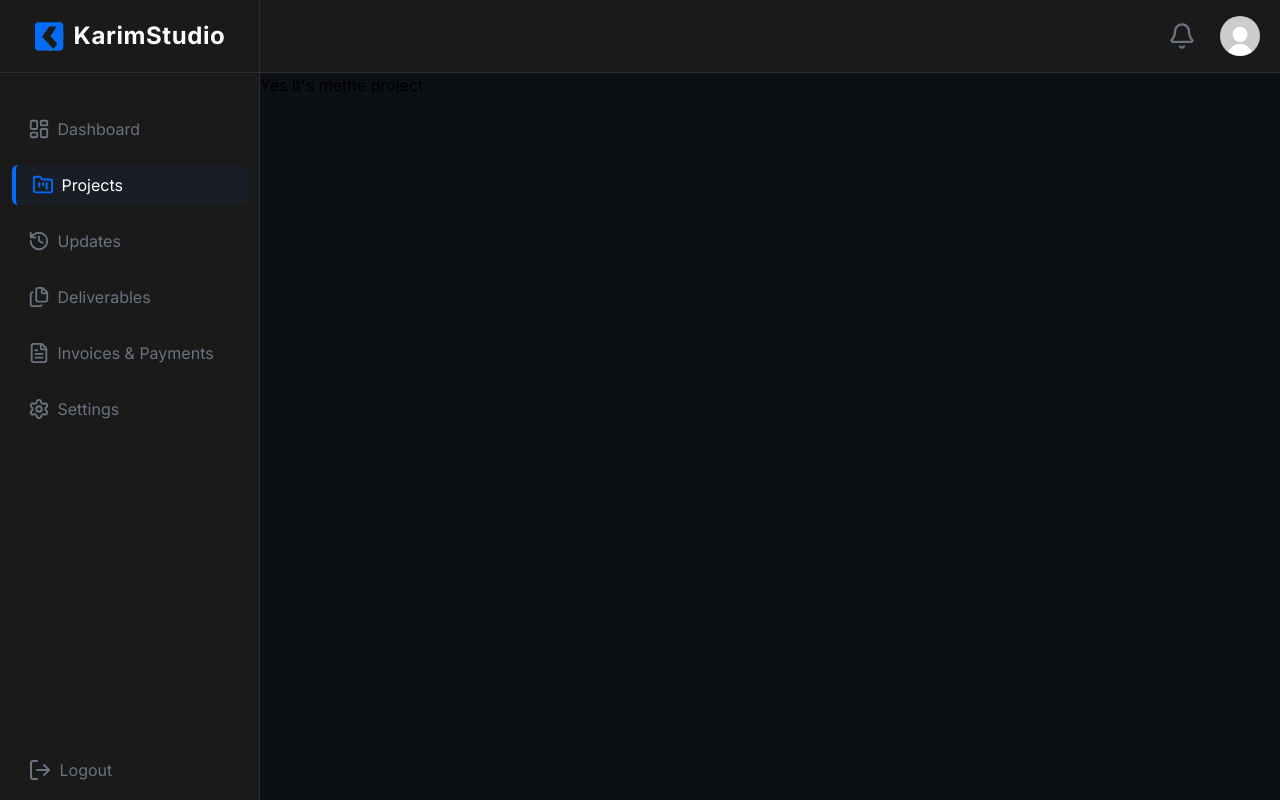
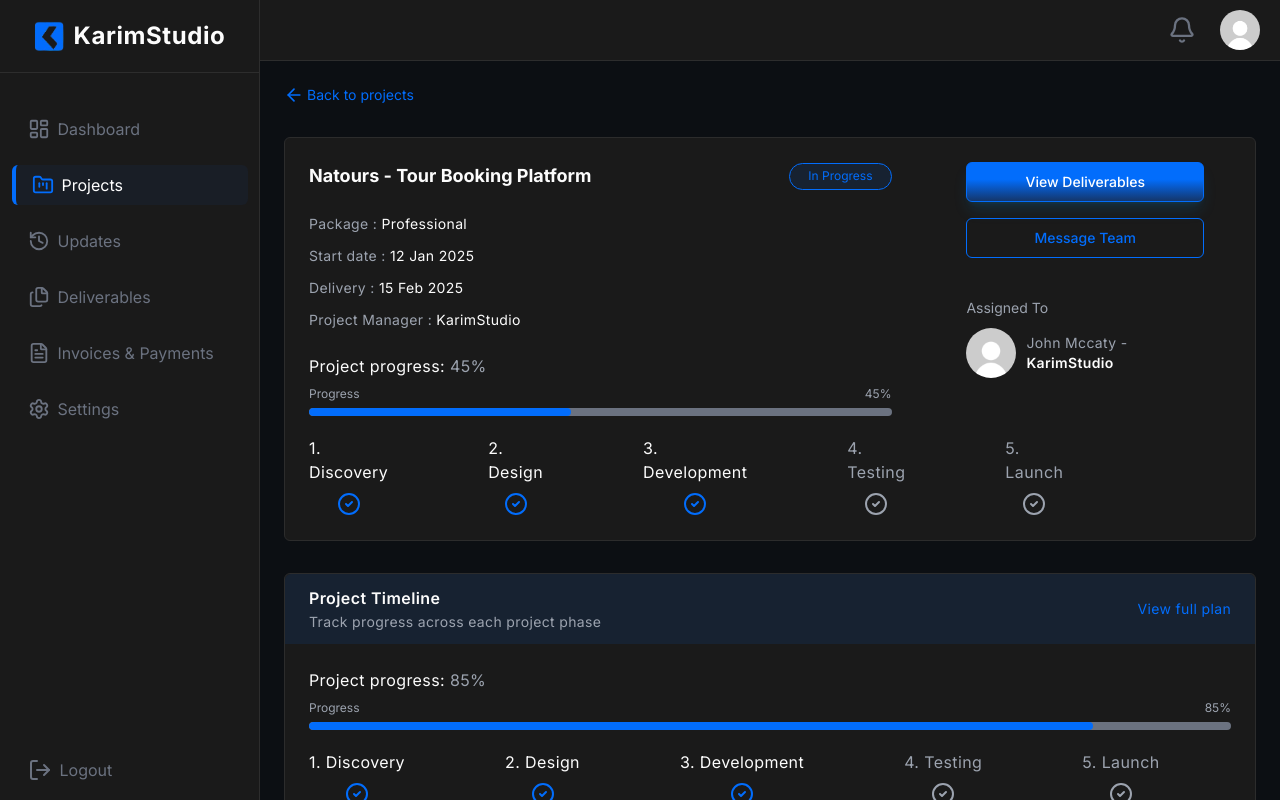
Before and after one commit to karim-kodes/KarimStudio, a React (Vite) app in the folder client/: page /client/projects/1 in a window 1280 px wide. Built offline with nearby package versions, Linux system fonts and the light colour scheme.

Commit message:
create frontend working branch (#1)

```diff
--- a/client/src/components/cards/ClientHeader.jsx
+++ b/client/src/components/cards/ClientHeader.jsx
@@ -3,7 +3,7 @@
 
 function ClientHeader({ title, description }) {
   return (
-    <header className="flex items-center justify-between px-[20px] py-[10px] h-[73px] border-b border-b-[#2d2d2d] bg-[#1a1a1a]">
+    <header className="flex  sticky items-center justify-between px-[20px] py-[10px] h-[73px] border-b border-b-[#2d2d2d] bg-[#1a1a1a]">
       <div className="flex flex-col gap-[0px] max-h-[42px]">
         <h2 className="text-lg text-gray-100 tracking-wide font-semibold">
           {title}
--- a/client/src/components/cards/ProjectDetailCard.jsx
+++ b/client/src/components/cards/ProjectDetailCard.jsx
@@ -12,6 +12,8 @@
   assignedMember,
   company,
   projectManager,
+  value,
+  btnText,
 }) {
   const steps = [
     { label: "Discovery", completed: true },
@@ -45,11 +47,11 @@
             {projectManager}
           </p>
         </div>
-        <ProjectProgress progress={45} steps={steps} />
+        <ProjectProgress progress={value} steps={steps} />
       </div>
       <div className="flex flex-1 flex-col  gap-[40px]">
         <div className="flex flex-col gap-[16px] w-[70%] self-center">
-          <Button className="justify-center">View Project</Button>
+          <Button className="justify-center">{btnText}</Button>
           <Button variant="outline" className="justify-center">
             Message Team
           </Button>
--- /dev/null
+++ b/client/src/components/cards/ProjectTimelineCard.jsx
@@ -0,0 +1,34 @@
+import ProjectProgress from "../common/ProjectProgress";
+
+function ProjectTimelineCard({ value }) {
+  const steps = [
+    { label: "Discovery", completed: true },
+    { label: "Design", completed: true },
+    { label: "Development", completed: true },
+    { label: "Testing", completed: false },
+    { label: "Launch", completed: false },
+  ];
+  return (
+    <div className="flex flex-col gap-[24px]  bg-[#1a1a1a] border border-[#2c2c2c] rounded-md">
+      <div className="flex items-center justify-between w-full rounded-t-md bg-[#026dfc]/10 px-[24px] py-[12px] ">
+        <div className="flex flex-col gap-[2px]">
+          <p className="text-base text-[#fcfcfc] tracking-wide font-semibold">
+            Project Timeline
+          </p>
+          <span className="text-gray-400 text-sm tracking-wide font-normal ">
+            Track progress across each project phase
+          </span>
+        </div>
+        <a
+          href="/project-timeline"
+          className="text-sm text-[#026dfc] tracking-wide font-normal"
+        >
+          View full plan
+        </a>
+      </div>
+      <ProjectProgress progress={value} steps={steps} />
+    </div>
+  );
+}
+
+export default ProjectTimelineCard;
--- a/client/src/components/common/FilterBill.jsx
+++ b/client/src/components/common/FilterBill.jsx
@@ -5,7 +5,7 @@
   };
   return (
     <span
-      className={`h-[32px] px-[18px] py-[10px] w-auto flex items-center justify-center rounded-md  border  text-sm  ${
+      className={`h-[32px] px-[18px] py-[10px] w-auto flex items-center justify-center rounded-md  border  text-sm cursor-pointer hover:bg-[#026dfc] hover:text-[#fcfcfc]  transition-all ease-in-out ${
         statusStyles[status] || statusStyles.default
       }`}
     >
--- a/client/src/components/common/Project.jsx
+++ b/client/src/components/common/Project.jsx
@@ -13,7 +13,9 @@
   return (
     <div className="flex items-center justify-between w-full bg-[#1a1a1a] border border-[#2c2c2c] rounded-md h-[147px] p-[24px]">
       <div className="flex flex-col gap-[16px] w-[350px] justify-center">
-        <h2 className="text-lg text-white font-bold tracking-wide">{name}</h2>
+        <h2 className="text-lg text-white font-semibold tracking-wide">
+          {name}
+        </h2>
         <div className="flex flex-col gap-[2px]">
           <p className="text-base text-gray-300 tracking-wide">Servive Type</p>
           <span className="text-sm tracking-wide text-gray-500">
--- a/client/src/components/navigations/Navbar.jsx
+++ b/client/src/components/navigations/Navbar.jsx
@@ -9,7 +9,7 @@
 
   const [activeLink, setActiveLink] = useState("Home");
 
-  const navItems = ["Home", "Services", "Work", "Contact"];
+  const navItems = ["Home", "About", "Services", "Work", "Contact"];
 
   const getLinkCLasses = (item) => {
     const baseClasses =
--- a/client/src/layout/PublicLayout.jsx
+++ b/client/src/layout/PublicLayout.jsx
@@ -1,10 +1,14 @@
 import Navbar from "../components/navigations/Navbar";
 import Footer from "../components/sections/Footer";
-function PublicLayout({ children }) {
+import { Outlet } from "react-router-dom";
+
+function PublicLayout() {
   return (
     <div className="min-h-screen bg-dark text-white">
       <Navbar />
-      <main>{children}</main>
+      <main>
+        <Outlet />
+      </main>
       <Footer />
     </div>
   );
--- a/client/src/pages/client/Dashboard.jsx
+++ b/client/src/pages/client/Dashboard.jsx
@@ -69,12 +69,6 @@
       description: "Final payment invoice is ready",
       time: "3 days ago",
     },
-    {
-      icon: MessageCircle,
-      title: "New message from KarimStudio",
-      description: "We’ve shared an update on progress",
-      time: "5 days ago",
-    },
   ];
 
   return (
@@ -94,9 +88,11 @@
         packageType="Professional"
         startDate="12 Jan 2025"
         deliveryDate="15 Feb 2025"
+        value={45}
         projectManager="KarimStudio"
         assignedMember="John Mccaty"
         company="KarimStudio"
+        btnText="View Project"
       />
 
       <ActivityCard
--- a/client/src/pages/client/ProjectDetails.jsx
+++ b/client/src/pages/client/ProjectDetails.jsx
@@ -1,4 +1,29 @@
+import { ArrowLeft } from "lucide-react";
+import ProjectDetailCard from "../../components/cards/ProjectDetailCard";
+import ProjectTimelineCard from "../../components/cards/ProjectTimelineCard";
 function ProjectDetails() {
-  return <h1>Yes it's methe project</h1>;
+  return (
+    <div className="flex flex-col gap-[32px] mt-[24px] px-[24px]">
+      <a
+        href="/client/projects"
+        className="flex items-center gap-[3px] text-sm text-[#026dfc]"
+      >
+        <ArrowLeft size={20} />
+        <span>Back to projects</span>
+      </a>
+      <ProjectDetailCard
+        name="Natours - Tour Booking Platform"
+        packageType="Professional"
+        startDate="12 Jan 2025"
+        deliveryDate="15 Feb 2025"
+        value={45}
+        projectManager="KarimStudio"
+        assignedMember="John Mccaty"
+        company="KarimStudio"
+        btnText="View Deliverables"
+      />
+      <ProjectTimelineCard value={85} />
+    </div>
+  );
 }
 export default ProjectDetails;
```
Also changed, not shown: 1 other file (tests, documents, lock files or other folders).
